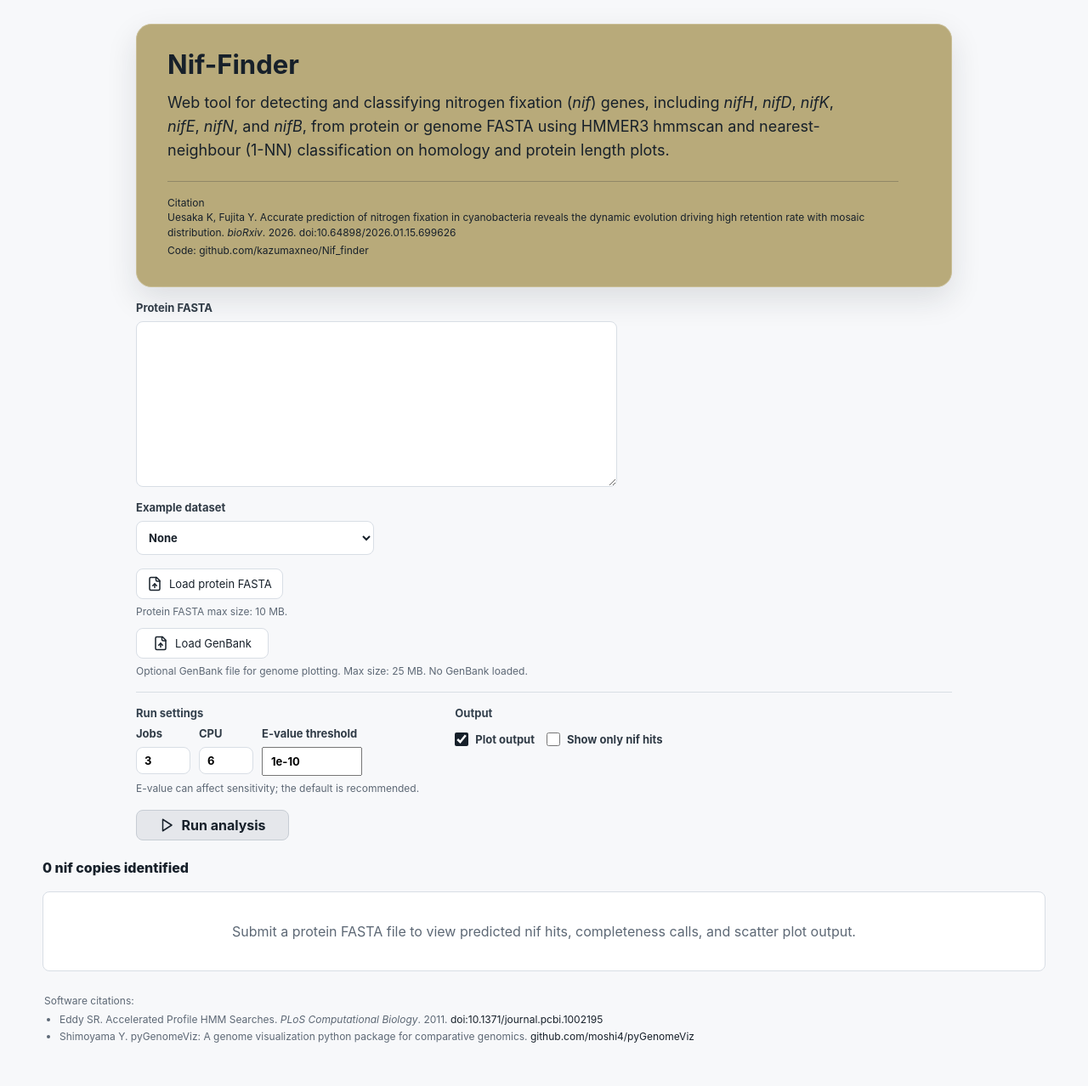
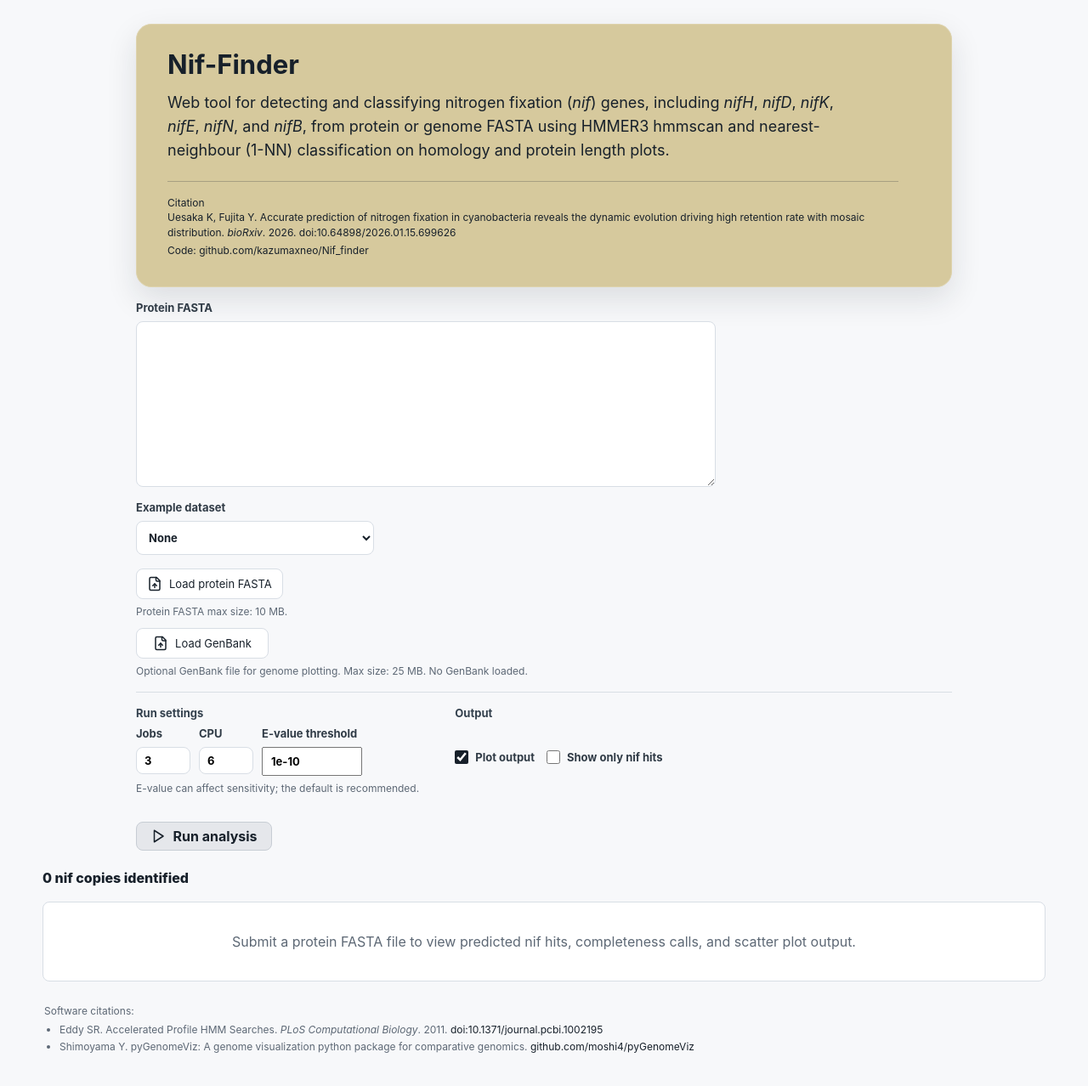
Before and after one commit to kazumaxneo/Nif_finder, a Next.js app in the folder web/: page / in a window 1280 px wide. Shown: the whole page at 85% size. Built offline with nearby package versions, Linux system fonts and the light colour scheme.

Commit message:
Refine input alignment and header brightness

```diff
--- a/web/app/globals.css
+++ b/web/app/globals.css
@@ -59,8 +59,8 @@ textarea {
 }
 
 .brand {
-  background: #b8aa7a;
-  border: 1px solid #c9be96;
+  background: #d6c99d;
+  border: 1px solid #ded3ad;
   border-radius: 18px;
   box-shadow: 0 14px 36px rgba(23, 32, 42, 0.12);
   color: #17202a;
@@ -145,7 +145,7 @@ textarea {
 }
 
 .field {
-  width: min(59%, 575px);
+  width: min(71%, 690px);
 }
 
 input[type="number"] {
@@ -330,6 +330,10 @@ input:focus {
   margin-right: 0;
 }
 
+.advanced-settings .toggle-row {
+  margin-top: 21px;
+}
+
 .settings label.toggle-row {
   align-items: center;
   flex-direction: row;
@@ -349,7 +353,10 @@ input:focus {
   border: 1px solid #c7cdd4;
   color: var(--ink);
   font-weight: 750;
-  min-width: 180px;
+  margin-top: 14px;
+  min-height: 32px;
+  min-width: 160px;
+  padding: 6px 11px;
   width: auto;
 }
 
```
